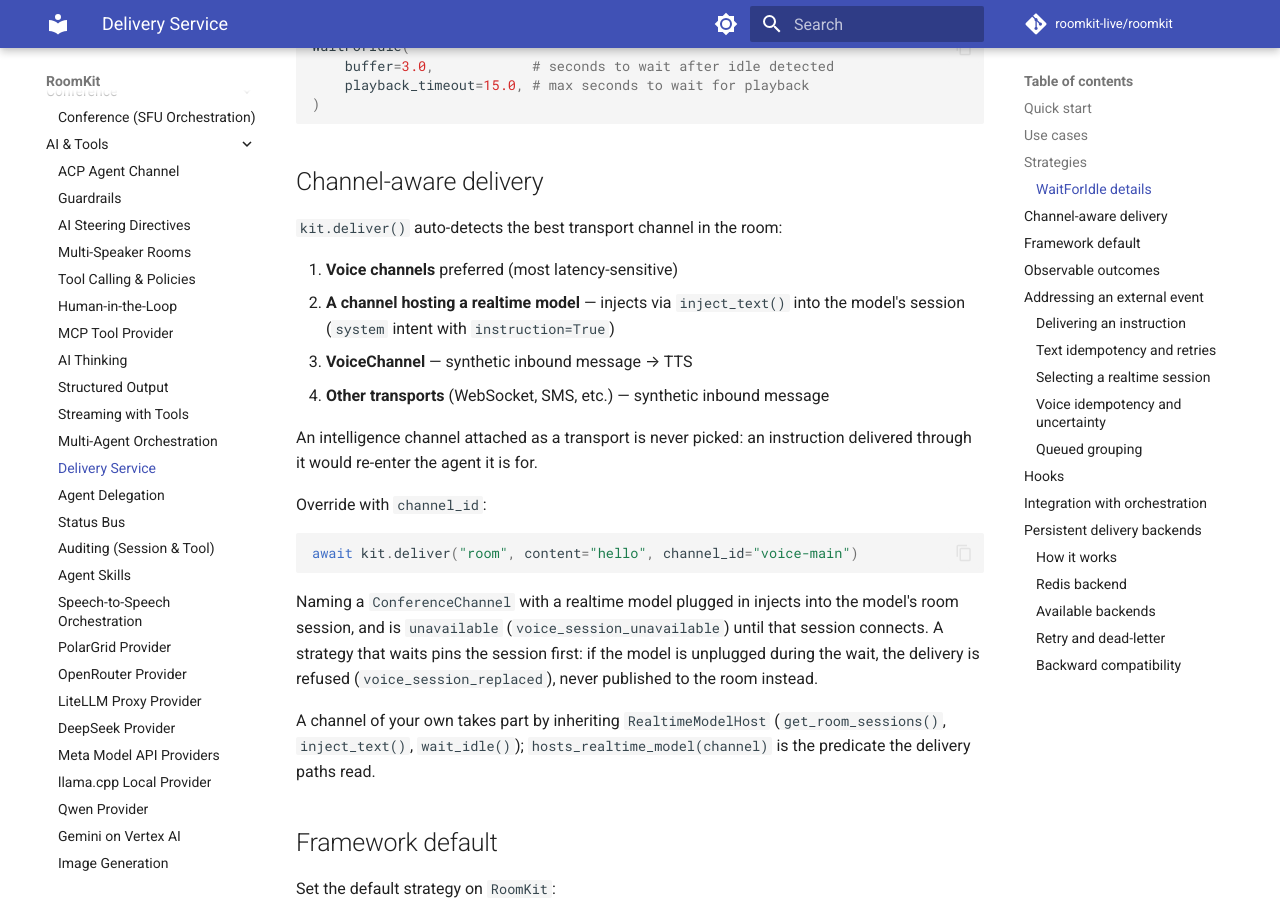
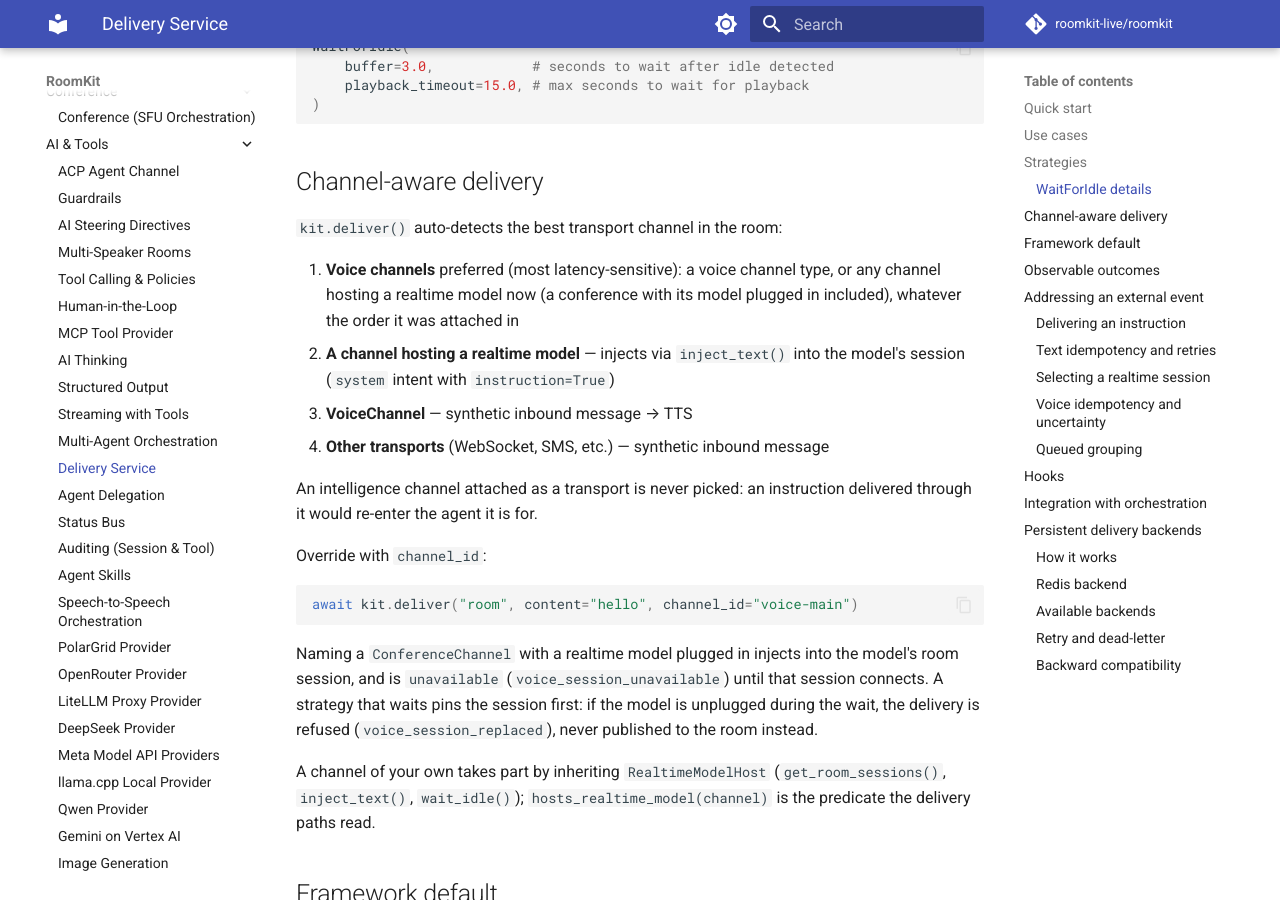
Before and after one commit to roomkit-live/roomkit-docs, an MkDocs documentation site: the page built from docs/guides/delivery.md, in a window 1280 px wide and 900 px high, scrolled down 1708 px. Built offline with MkDocs 1.6.1 and Material for MkDocs 9.7.7, drawn with Linux system fonts in a browser that asks for light colours; comment, search, counter and statistics services are not loaded.

Commit message:
docs(delivery): deliver() with no destination prefers any channel hosting a realtime model, whatever the attach order (RMK-516)

```diff
--- a/docs/guides/delivery.md
+++ b/docs/guides/delivery.md
@@ -70,7 +70,7 @@ WaitForIdle(
 
 `kit.deliver()` auto-detects the best transport channel in the room:
 
-1. **Voice channels** preferred (most latency-sensitive)
+1. **Voice channels** preferred (most latency-sensitive): a voice channel type, or any channel hosting a realtime model now (a conference with its model plugged in included), whatever the order it was attached in
 2. **A channel hosting a realtime model** — injects via `inject_text()` into the model's session (`system` intent with `instruction=True`)
 3. **VoiceChannel** — synthetic inbound message → TTS
 4. **Other transports** (WebSocket, SMS, etc.) — synthetic inbound message
```
